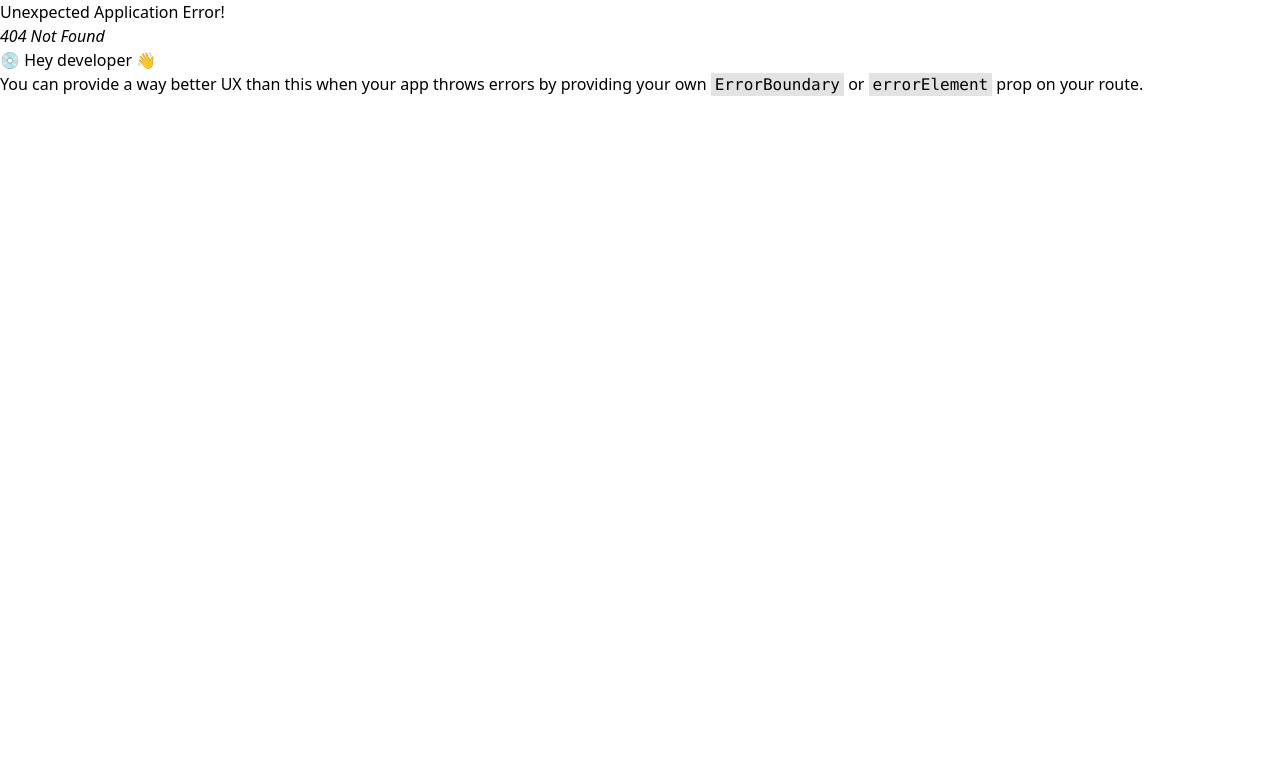
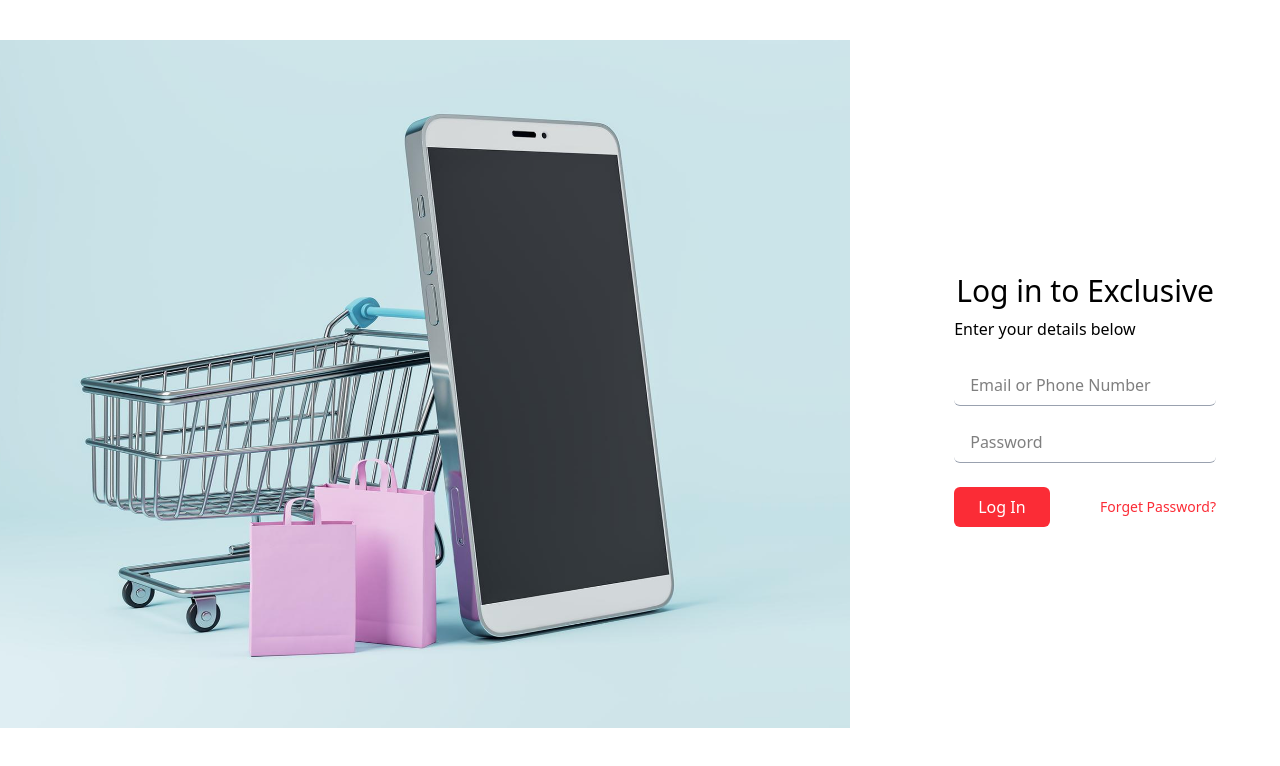
Before and after one commit to Joshuaosunlakin3433/Ecommerce-app-project-Mongoosefury, a React (Vite) app: page /login in a window 1280 px wide. Before the commit this address had no page. Shown: the top 766 px of the page. Built offline with nearby package versions, Linux system fonts and the light colour scheme.

Commit message:
feat: add Login and SignUp pages with form functionality and styling

```diff
--- a/src/main.tsx
+++ b/src/main.tsx
@@ -6,6 +6,7 @@ import Home from "./pages/Home.tsx";
 import Contact from "./pages/Contact.tsx";
 import About from "./pages/About.tsx";
 import SignUp from "./pages/SignUp.tsx";
+import Login from "./pages/Login.tsx";
 
 // The index route is the default child route that will be rendered when the parent path is matched
 const router = createBrowserRouter([
@@ -17,6 +18,7 @@ const router = createBrowserRouter([
       { path: "contact", element: <Contact /> },
       { path: "about", element: <About /> },
       { path: "sign-up", element: <SignUp /> },
+      {path: "login", element: <Login/>}
     ],
   },
 ]);
--- a/src/pages/Login.tsx
+++ b/src/pages/Login.tsx
@@ -1,10 +1,61 @@
-
 const Login = () => {
   return (
-    <div>
+    <div className="flex flex-row h-screen gap-10">
+      <img
+        src="src/assets/images/dl.beatsnoop 1.png"
+        alt="Shopping Illustration"
+        className="rounded-lg pt-10 pb-18 w-2/3"
+      />
 
+      <div className=" flex items-center justify-center p-8 ">
+        <div className="bg-white p-8  w-full max-w-md ">
+          <h1 className="text-3xl  text-black mb-2 text-center">
+            Log in to Exclusive
+          </h1>
+          <p className="text-black mb-6 ">Enter your details below</p>
+
+          <form>
+            <div className="mb-4">
+              <label htmlFor="emailOrPhone" className="sr-only">
+                Email or Phone Number
+              </label>
+              <input
+                type="text"
+                id="emailOrPhone"
+                placeholder="Email or Phone Number"
+                className="w-full px-4 py-2 border-b border-gray-400 rounded-md focus:outline-none focus:ring-2 focus:ring-red-500"
+              />
+            </div>
+
+            <div className="mb-6">
+              <label htmlFor="password" className="sr-only">
+                Password
+              </label>
+              <input
+                type="password"
+                id="password"
+                placeholder="Password"
+                className="w-full px-4 py-2 border-b border-gray-400 rounded-md focus:outline-none focus:ring-2 focus:ring-red-500"
+              />
+            </div>
+
+            <div className="flex items-center justify-between">
+              <button
+                type="submit"
+                className="bg-red-500 text-white px-6 py-2 rounded-md hover:bg-red-600 focus:outline-none focus:ring-2 focus:ring-red-500 focus:ring-opacity-50 transition duration-300 ease-in-out"
+              >
+                Log In
+              </button>
+
+              <a href="#" className="text-red-500 hover:underline text-sm">
+                Forget Password?
+              </a>
+            </div>
+          </form>
+        </div>
+      </div>
     </div>
-  )
-}
+  );
+};
 
-export default Login
+export default Login;
--- a/src/pages/Signup.tsx
+++ b/src/pages/Signup.tsx
@@ -1,11 +1,89 @@
-import React from 'react'
+import { FcGoogle } from "react-icons/fc";
 
 const SignUp = () => {
   return (
-    <div>
+    <div className="flex flex-row h-screen gap-10">
+      <img
+        src="src/assets/images/dl.beatsnoop 1.png"
+        alt="Shopping Illustration"
+        className="rounded-lg pt-10 pb-18 w-2/3"
+      />
 
+      <div className="flex items-center justify-center p-8 ">
+        <div className="bg-white p-8  w-full max-w-md">
+          <h1 className="text-3xl  text-black mb-2 text-center lg:text-left">
+            Create an account
+          </h1>
+
+          <p className="text-black mb-6 text-center lg:text-left">
+            Enter your details below
+          </p>
+
+          <form>
+            <div className="mb-4">
+              <label htmlFor="name" className="sr-only">
+                Name
+              </label>
+              <input
+                type="text"
+                id="name"
+                placeholder="Name"
+                className="w-full px-4 py-2 border-b border-gray-400 rounded-md focus:outline-none focus:ring-2 focus:ring-red-500"
+              />
+            </div>
+
+            <div className="mb-4">
+              <label htmlFor="emailOrPhone" className="sr-only">
+                Email or Phone Number
+              </label>
+              <input
+                type="text"
+                id="emailOrPhone"
+                placeholder="Email or Phone Number"
+                className="w-full px-4 py-2 border-b border-gray-400 rounded-md focus:outline-none focus:ring-2 focus:ring-red-500"
+              />
+            </div>
+
+            <div className="mb-6">
+              <label htmlFor="password" className="sr-only">
+                Password
+              </label>
+              <input
+                type="password"
+                id="password"
+                placeholder="Password"
+                className="w-full px-4 py-2 border-b border-gray-400 rounded-md focus:outline-none focus:ring-2 focus:ring-red-500"
+              />
+            </div>
+
+            <button
+              type="submit"
+              className="w-full bg-red-500 text-white px-6 py-2 rounded-md hover:bg-red-600 focus:outline-none focus:ring-2 focus:ring-red-500 focus:ring-opacity-50 transition duration-300 ease-in-out mb-4"
+            >
+              Create Account
+            </button>
+
+            <button
+              type="button"
+              className="w-full gap-2 flex items-center justify-center bg-white border border-gray-300 text-gray-700 px-6 py-2 rounded-md hover:bg-gray-50 focus:outline-none focus:ring-2 focus:ring-gray-300 focus:ring-opacity-50 transition duration-300 ease-in-out"
+            >
+              <div>
+                <FcGoogle />
+              </div>
+              Sign up with Google
+            </button>
+
+            <p className="text-gray-600 text-center mt-6 text-sm gap-2">
+              Already have an account?{" "}
+              <a href="/login" className="text-black underline">
+                Log in
+              </a>
+            </p>
+          </form>
+        </div>
+      </div>
     </div>
-  )
-}
+  );
+};
 
-export default SignUp
+export default SignUp;
```
Also changed, not shown: src/assets/images/dl.beatsnoop 1.png (added).
